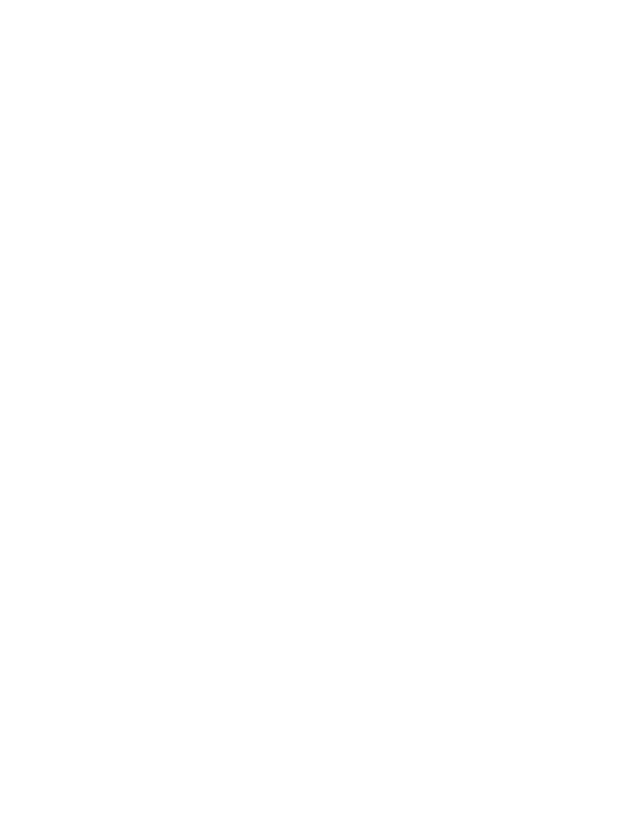
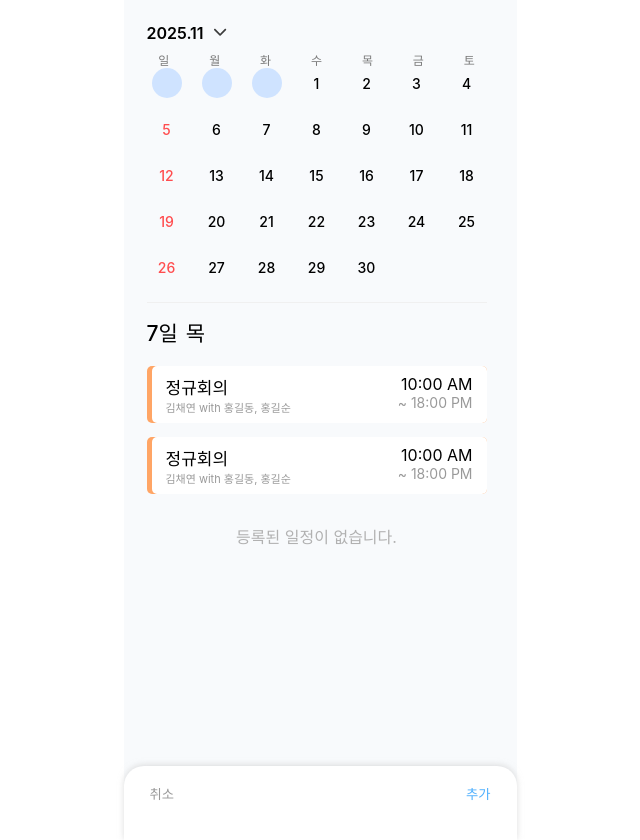
Before and after one commit to LIKELION13-TEAM-MATE/FE, a React (Create React App) app in the folder teammate/: page /SchedulePage in a window 1280 px wide. Before the commit this address had no page. Shown: the whole page, without its empty margins (320-960 px from the left). Before the commit the page ends 800 px from the top, so only its background shows below. Built offline with nearby package versions, Linux system fonts and the light colour scheme.

Commit message:
일정페이지 main 일정 표시

```diff
--- a/teammate/src/App.tsx
+++ b/teammate/src/App.tsx
@@ -7,6 +7,7 @@ import { Route, Routes, Outlet } from 'react-router-dom';
 // 페이지 이 밑으로 쭉 정리해주세요.
 import MainPage from './components/page/MainPage';
 import RolePage from './components/page/RolePage';
+import SchedulePage from './components/page/SchedulePage';
 
 //페이지 외 요소들은 이 밑으로 정리해주세요.
 
@@ -30,6 +31,7 @@ function App() {
 
           <Route path="/" element={<MainPage />}></Route>
           <Route path="/RolePage" element={<RolePage />}></Route>
+          <Route path="/SchedulePage" element={<SchedulePage />}></Route>
 
         </Route>
       </Routes>
--- a/teammate/src/components/page/RolePage.tsx
+++ b/teammate/src/components/page/RolePage.tsx
@@ -7,7 +7,7 @@ function RolePage() {
   return (
     <RoleWrapper>
       {/* 공동 헤더 컴포넌트 추가 */}
-      <ScheduleContainer>
+      <RoleContainer>
         <AddContainer>
             <AddBox>
             <AddBtn>기획</AddBtn>
@@ -45,7 +45,7 @@ function RolePage() {
           <TrashImgBox>
           <img src={trash} alt="trash" style={{ width:'35px', height:'35px' }}/>
           </TrashImgBox>
-      </ScheduleContainer>
+      </RoleContainer>
     </RoleWrapper>
   );
 
@@ -55,7 +55,7 @@ const RoleWrapper = styled.div`
   background-color: #F8FAFC;
 `;
 
-const ScheduleContainer = styled.div`
+const RoleContainer = styled.div`
   width: 295px;
   height: 613px;
   min-height: 90vh;
--- /dev/null
+++ b/teammate/src/components/page/SchedulePage.tsx
@@ -0,0 +1,283 @@
+import React, { useState } from "react";
+import styled from "styled-components";
+import DownCaret from "../../assets/Vector.svg";
+
+function SchedulePage(){
+  //날짜 선택 관리
+  const [selectedDate, setSelectedDate] = useState<number | null>(null);
+  const dates = [null, null, null, 1, 2, 3, 4, 5, 6, 7, 8, 9, 10, 11, 12, 13, 14, 15, 16, 17, 18 ,19, 20, 21, 22, 23, 24, 25, 26, 27, 28, 29, 30]; //임시데이터
+
+
+  return(
+    <ScheduleWrapper>
+      {/* 공동 헤더 컴포넌트 추가 */}
+      <ScheduleContainer>
+        <Calendar>
+        <CalendarDateBox>
+          <CalendarDate>
+            2025.11
+          </CalendarDate>
+          <CalendarDateImg>
+          <img src={DownCaret} alt="DownCraret" style={{ width:'13px', height:'13px' }}/>
+          </CalendarDateImg>
+        </CalendarDateBox>
+
+        <CalenderBox>
+          <DayOfTheWeekBox>
+            <DayOfTheWeek>
+              일
+            </DayOfTheWeek>
+            <DayOfTheWeek>
+              월
+            </DayOfTheWeek>
+            <DayOfTheWeek>
+              화
+            </DayOfTheWeek>
+            <DayOfTheWeek>
+              수
+            </DayOfTheWeek>
+            <DayOfTheWeek>
+              목
+            </DayOfTheWeek>
+            <DayOfTheWeek>
+              금
+            </DayOfTheWeek>
+            <DayOfTheWeek>
+              토
+            </DayOfTheWeek>
+          </DayOfTheWeekBox>
+          <DayDateBox>
+            {dates.map((date, index) => {
+              const isSunday = index % 7 === 0;
+              return (
+                <DayDate
+                  key={index}
+                  isSelected={selectedDate === date}
+                  isSunday={isSunday}
+                  onClick={() => date && setSelectedDate(date)}
+                >
+                  {date}
+                </DayDate>
+              );
+            })}
+          </DayDateBox>
+        </CalenderBox>
+        </Calendar>
+        <ScheduleBox>
+          <ScheduleDate>
+            <ScheduleDayDate>
+              7일
+            </ScheduleDayDate>
+            <ScheduleDWDate>
+              목
+            </ScheduleDWDate>
+          </ScheduleDate>
+          <SchedulesBox>
+          <Schedules>
+            <Content>
+              <ContentTitle>정규회의
+              </ContentTitle>
+              <ContentWith>김채연 with 홍길동, 홍길순</ContentWith>
+            </Content>
+            <ScheduleTime>
+              <TimeStart>10:00 AM</TimeStart>
+              <TimeFinish>~ 18:00 PM</TimeFinish>
+            </ScheduleTime>
+          </Schedules>
+          </SchedulesBox>
+          <SchedulesBox>
+          <Schedules>
+            <Content>
+              <ContentTitle>정규회의
+              </ContentTitle>
+              <ContentWith>김채연 with 홍길동, 홍길순</ContentWith>
+            </Content>
+            <ScheduleTime>
+              <TimeStart>10:00 AM</TimeStart>
+              <TimeFinish>~ 18:00 PM</TimeFinish>
+            </ScheduleTime>
+          </Schedules>
+          </SchedulesBox>
+          {/* 일정 없음 */}
+          <ScheduleDateNone>
+          등록된 일정이 없습니다.
+          </ScheduleDateNone>
+        </ScheduleBox>
+      </ScheduleContainer>
+      <ScheduleControlBox>
+        <ScheduleCancell>취소</ScheduleCancell>
+        <ScheduleAdd>추가</ScheduleAdd>
+      </ScheduleControlBox>
+    </ScheduleWrapper>
+  )
+}
+
+const ScheduleWrapper = styled.div`
+  width: 100%;
+  align-items: stretch;
+`;
+
+const ScheduleContainer = styled.div`
+  width: 340px;
+  min-height: 90vh;
+  /* background-color: #ffd7d7; */
+  padding: 23px;
+  position: relative;
+  `;
+
+const Calendar = styled.div`
+`;
+
+// 달력 날짜
+const CalendarDate = styled.div`
+  font-weight: 600;
+`;
+const CalendarDateBox = styled.div`
+  display: flex;
+  gap: 3%;
+  /* background-color:red; */
+`;
+const CalendarDateImg = styled.div`
+`;
+
+//달력
+const CalenderBox = styled.div`
+  margin-top: 8px;
+  padding-bottom: 20px;
+  /* background-color: #ffffff; */
+`;
+// 요일
+const DayOfTheWeekBox = styled.div`
+  color: #7A7A7A;
+  gap: 10%;
+  font-size: 12px;
+
+  display: grid;
+  grid-template-columns: repeat(7, 1fr);
+  row-gap: 16px;
+  text-align: center;
+  margin: 0 8px 0 8px;
+`;
+
+// 날짜
+const DayOfTheWeek = styled.div``;
+const DayDateBox = styled.div`
+  font-weight: 500;
+  font-size: 14px;
+  gap: 10px;
+
+  display: grid;
+  grid-template-columns: repeat(7, 1fr);
+  row-gap: 16px;
+  text-align: center;
+  place-items: center;
+`;
+const DayDate = styled.div<{ isSelected?: boolean; isSunday?: boolean; }>`
+  height: 32px;
+  line-height: 32px;
+  cursor: pointer;
+
+  background-color: ${({ isSelected }) =>
+    isSelected ? "#CFE3FF" : "transparent"};
+  border-radius: 50%;
+  width: 30px;
+  height: 30px;
+
+  color: ${({ isSunday }) => (isSunday ? "#FF4D4F" : "#000")};
+
+  background-color: ${({ isSelected }) =>
+    isSelected ? "#CFE3FF" : "transparent"};
+`;
+
+//일정
+const ScheduleBox = styled.div`
+  height: auto;
+  border-top: 1.8px solid #F0F0F0;
+`;
+const ScheduleDate = styled.div`
+  display: flex;
+  gap:8px;
+  font-size: 21px;
+  font-weight: 500;
+  padding: 14px 0 5px 0;
+  /* background-color: red; */
+`;
+const ScheduleDayDate = styled.div``;
+const ScheduleDWDate = styled.div``;
+
+//일정박스
+const SchedulesBox = styled.div`
+  background-color: #FFA565;
+  border-radius: 5px;
+  margin-top: 14px;
+`;
+const Schedules = styled.div`
+  background-color: #fff;
+  margin-left: 5px;
+  border-radius: 5px;
+  display: flex;
+  padding: 8px 14px 8px 14px;
+  justify-content: space-between;
+`;
+const Content = styled.div``;
+const ContentTitle = styled.div`
+  font-weight: 500;
+  font-size: 17px;
+`;
+const ContentWith = styled.div`
+  font-size: 11px;
+  color: #999999;
+
+`;
+const ScheduleTime = styled.div`
+  text-align: end;
+`;
+const TimeStart = styled.div`
+`;
+const TimeFinish = styled.div`
+  color: #999999;
+  font-size: 14px;
+`;
+
+
+//일정 없음
+const ScheduleDateNone = styled.div`
+/* 가운데정렬 맞추기 */
+display: flex;
+justify-content: center;
+align-items: center;
+margin-top: 30px;
+color: #B1B1B1;
+`;
+
+//일정 취소 추가
+const ScheduleControlBox = styled.div`
+  display: flex;
+  justify-content: space-between;
+  background-color: #fff;
+  align-items: none;
+  padding:10px 20px 30px 20px;
+
+  background-color: #fff;
+    box-shadow: 0px -1px 6px rgba(198, 198, 198, 0.6);
+
+  height: 34px;
+  border-radius: 20px 20px 0 0;
+`;
+const ScheduleCancell = styled.button`
+border:none;
+background-color:#fff;
+color: #999999;
+font-weight: 500;
+cursor: pointer;
+`;
+const ScheduleAdd = styled.button`
+border:none;
+background-color:#fff;
+color: #4DAFFE;
+font-weight: 500;
+cursor: pointer;`;
+
+
+
+export default SchedulePage;
```
Also changed, not shown: teammate/src/assets/Vector.svg (added).
